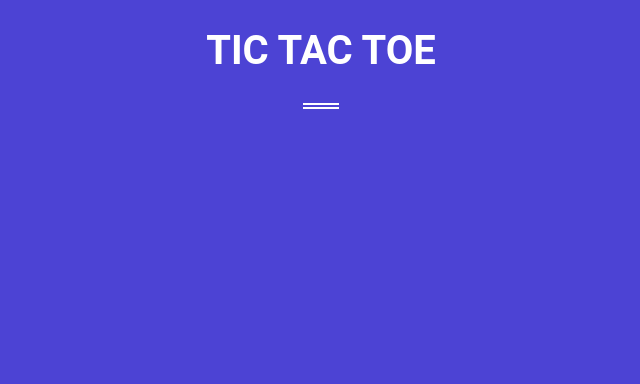
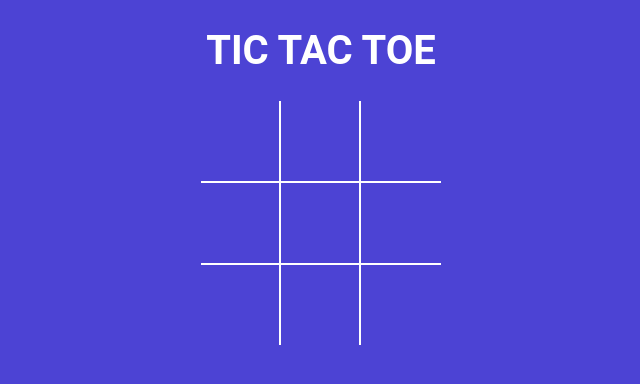
Before and after one commit to RohanM-12/tictactoe, a React (Vite) app: page / in a window 1280 px wide. Shown: the top 384 px of the page, without its empty margins (319-959 px from the left). Built offline with nearby package versions, Linux system fonts and the light colour scheme.

Commit message:
a working project level

```diff
--- a/src/Components/Board.jsx
+++ b/src/Components/Board.jsx
@@ -1,6 +1,6 @@
 import React, { useState } from 'react';
 
-import Square from './square';
+import Square from './Square';
 
 function Board() {
   const [board, setBoard] = useState(Array(9).fill(null));
@@ -12,12 +12,12 @@ function Board() {
     }
 
     setBoard(prev => {
-      return prev.map((square, pos) => {
+      return prev.map((Square, pos) => {
         if (pos === position) {
           return isXNext ? 'X' : 'O';
         }
 
-        return square;
+        return Square;
       });
     });
     setIsXNext(prev => !prev);
--- a/src/Components/Square.jsx
+++ b/src/Components/Square.jsx
@@ -2,7 +2,7 @@ import React from 'react';
 
 const Square = ({ value, onClick }) => {
   return (
-    <button type="button" className="Square" onClick={onClick}>
+    <button type="button" className="square" onClick={onClick}>
       {value}
     </button>
   );
```
